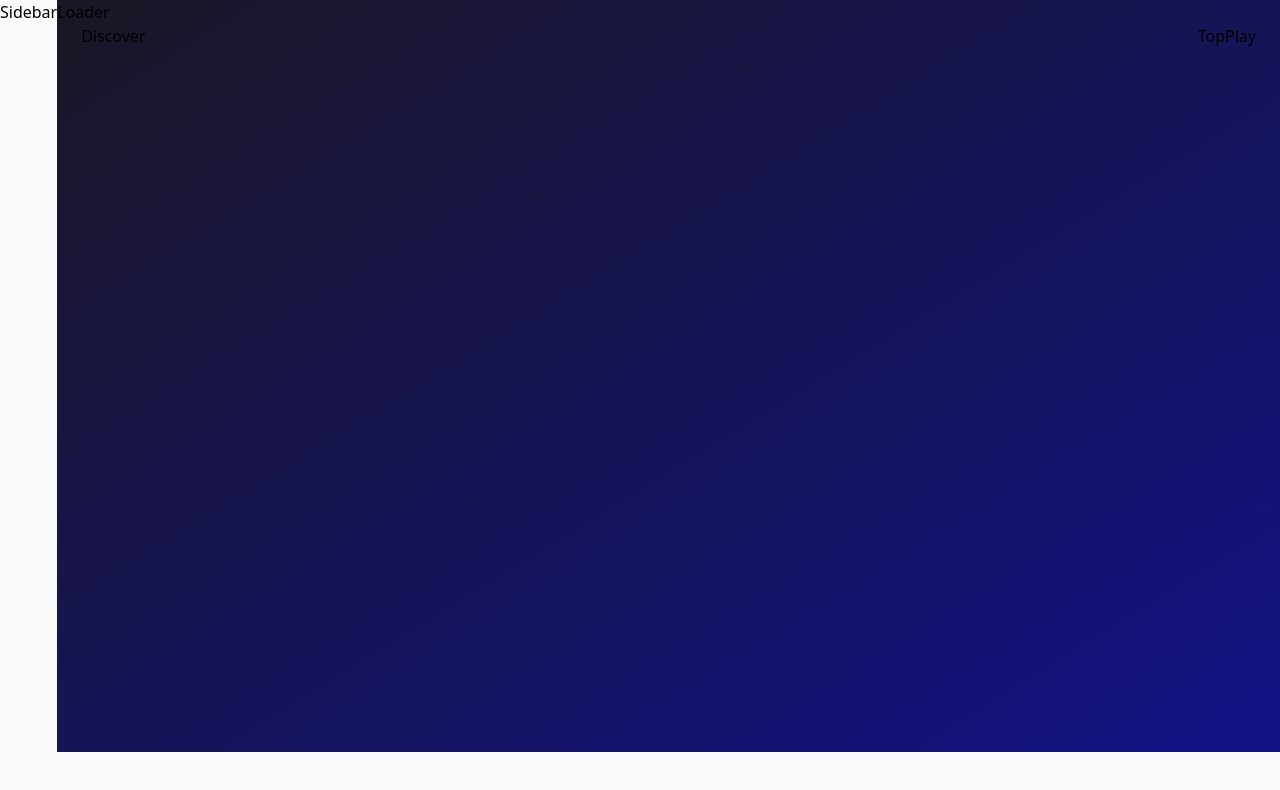
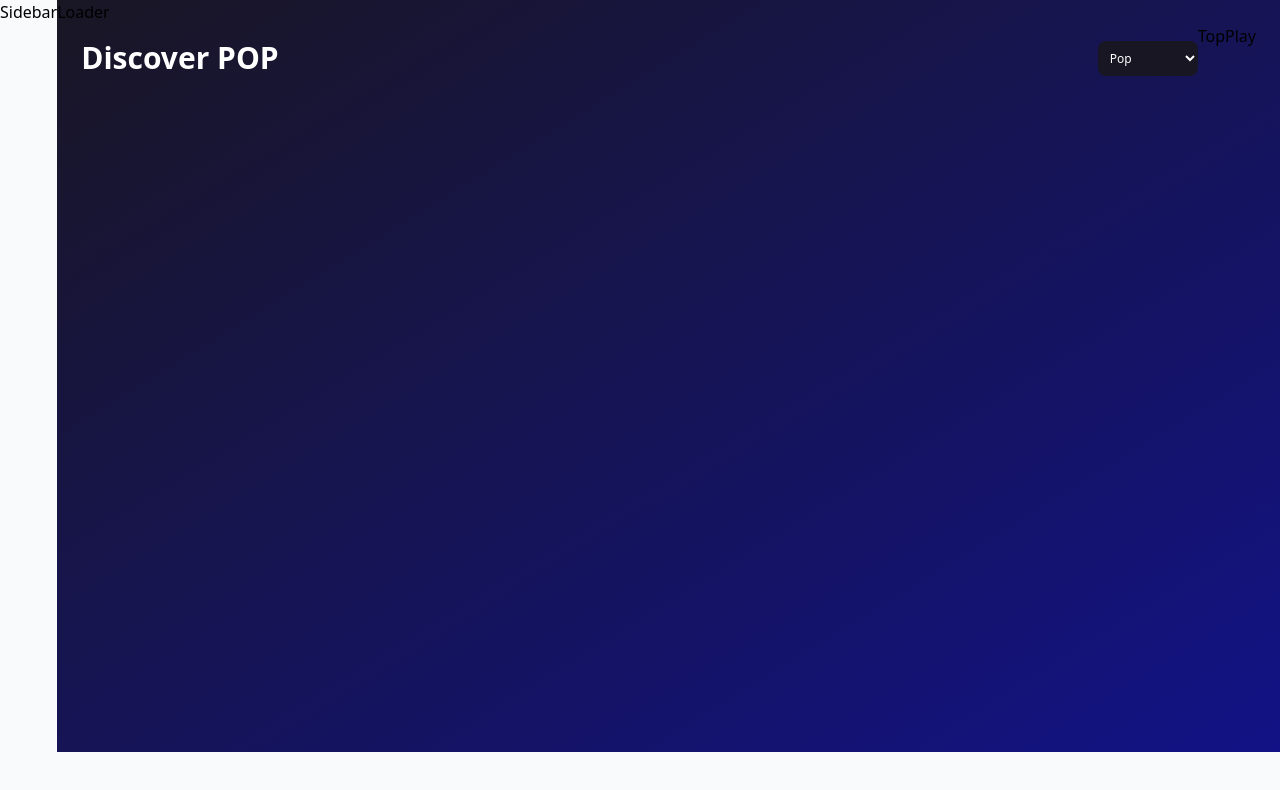
Before and after one commit to AhmedElsayed200/Tuneify, a React (Vite) app: page / in a window 1280 px wide. Shown: the top 790 px of the page. Built offline with nearby package versions, Linux system fonts and the light colour scheme.

Commit message:
discover init

```diff
--- a/src/pages/Discover.jsx
+++ b/src/pages/Discover.jsx
@@ -1,3 +1,29 @@
-const Discover = () => <div>Discover</div>;
+import { useState } from 'react';
+import { genres } from '../assets/constants';
+
+const Discover = () => {
+  const [selectedGenre, setSelectedGenre] = useState(`${genres[0]?.value}`);
+
+  return (
+    <div>
+      <div className="w-full flex justify-between items-center flex-col mt-4 mb-10 sm:flex-row">
+        <h2 className="text-white font-bold text-3xl">
+          Discover {selectedGenre}
+        </h2>
+        <select
+          className="bg-black text-white text-xs rounded-lg w-[100px] p-2 focus:border-none focus:outline-none"
+          onChange={(e) => setSelectedGenre(e.target.value)}
+          value={selectedGenre}
+        >
+          {genres.map((genre) => (
+            <option key={genre.title} value={genre.value}>
+              {genre.title}
+            </option>
+          ))}
+        </select>
+      </div>
+    </div>
+  );
+};
 
 export default Discover;
--- /dev/null
+++ b/src/redux/APIs/libraryAPI.js
@@ -0,0 +1,28 @@
+import { createApi, fetchBaseQuery } from '@reduxjs/toolkit/query/react';
+
+const baseQuery = fetchBaseQuery({
+  baseUrl: 'https://api.example.com',
+  prepareHeaders: (headers) => {
+    headers.set('Content-Type', 'application/json');
+    headers.set('Authorization', 'Bearer YOUR_TOKEN_HERE');
+    return headers;
+  },
+});
+
+export const musicAPI = createApi({
+  reducerPath: 'api',
+  baseQuery,
+  endpoints: (builder) => ({
+    getUsers: builder.query({
+      query: () => 'users',
+    }),
+    getPosts: builder.query({
+      query: () => 'posts',
+    }),
+    getComments: builder.query({
+      query: () => 'comments',
+    }),
+  }),
+});
+
+export const { useGetMuQuery } = musicAPI;
```
Also changed, not shown: src/assets/constants.js (+6 -1 lines), .eslintrc.js, 2 other files (tests, documents, lock files or other folders).
